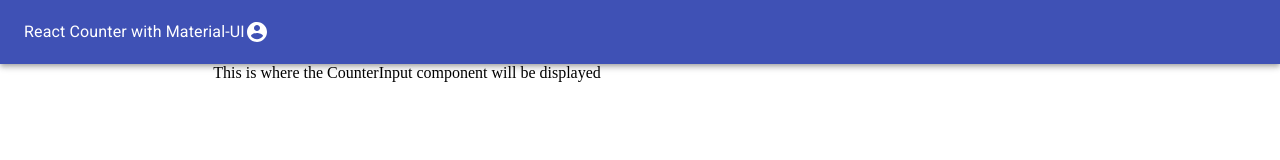
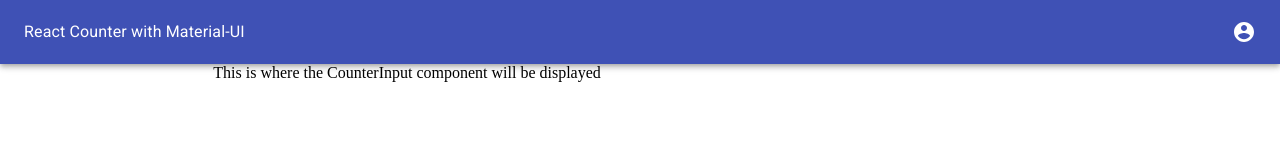
Before and after one commit to earthctzn/react-state-demo, a React (Create React App) app: page / in a window 1280 px wide. Shown: the top 160 px of the page. Built offline with nearby package versions, Linux system fonts and the light colour scheme.

Commit message:
Adds makeStyles hook generator to style  Header component.

```diff
--- a/src/Header.js
+++ b/src/Header.js
@@ -1,17 +1,23 @@
 import React from 'react'
-import { AppBar, Toolbar, Typography } from '@material-ui/core'
+import { AppBar, Toolbar, Typography, makeStyles } from '@material-ui/core'
 import AccountCircleRoundedIcon from '@material-ui/icons/AccountCircleRounded';
 
+const useStyles = makeStyles(() => ({
+    navStyle: {
+        flex: 1
+    }
+}))
+
 const Header = () => {
+    const classes = useStyles()
     return(
         <AppBar position='static'>
             <Toolbar>
-                <Typography>
+                <Typography className={classes.navStyle}>
                     React Counter with Material-UI
                 </Typography>
-                <AccountCircleRoundedIcon/>
+                <AccountCircleRoundedIcon />
             </Toolbar>
-
         </AppBar>
     )
 }
```
